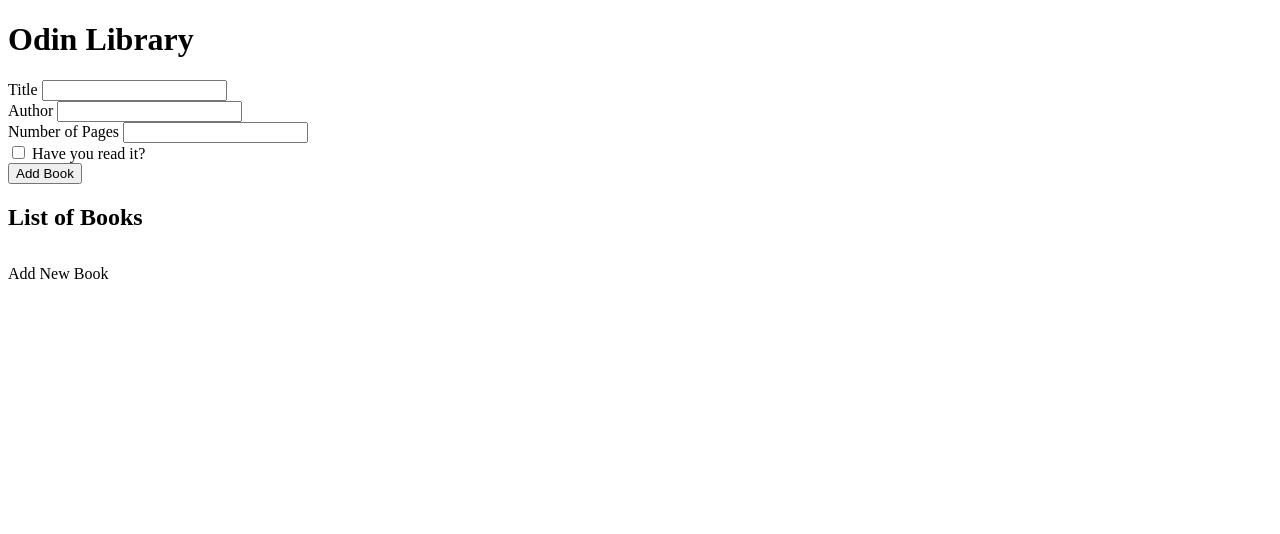
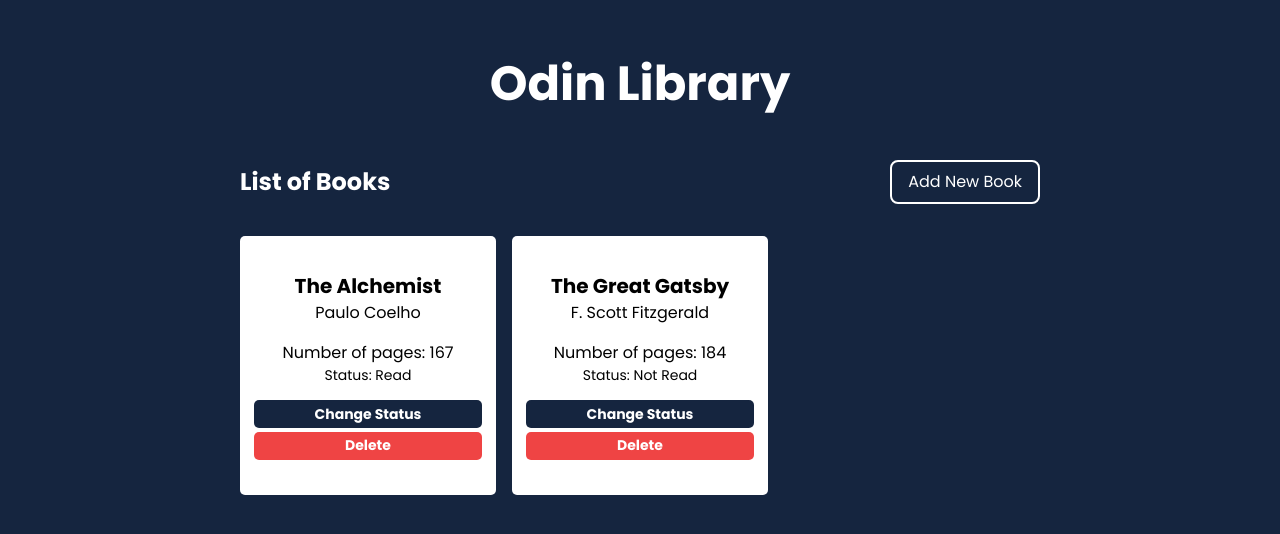
Before and after one commit to jonichi16/odin-library, a website: page index.html in a window 1280 px wide. Drawn offline with Linux system fonts and the light colour scheme; the site is published under a folder, as on GitHub Pages, so addresses that start at the root find nothing.

Commit message:
fix: Fix typo

```diff
--- a/index.html
+++ b/index.html
@@ -5,12 +5,12 @@
   <meta charset="UTF-8">
   <meta http-equiv="X-UA-Compatible" content="IE=edge">
   <meta name="viewport" content="width=device-width, initial-scale=1.0">
-  <link rel="stylesheet" href="/public/reset.css">
-  <link rel="stylesheet" href="/public/styles.css">
+  <link rel="stylesheet" href="./public/reset.css">
+  <link rel="stylesheet" href="./public/styles.css">
   <link rel="preconnect" href="https://fonts.googleapis.com">
   <link rel="preconnect" href="https://fonts.gstatic.com" crossorigin>
   <link href="https://fonts.googleapis.com/css2?family=Poppins:wght@400;700&display=swap" rel="stylesheet">
-  <script src="/public/script.js" defer></script>
+  <script src="./public/script.js" defer></script>
   <title>Odin Library</title>
 </head>
 
```
